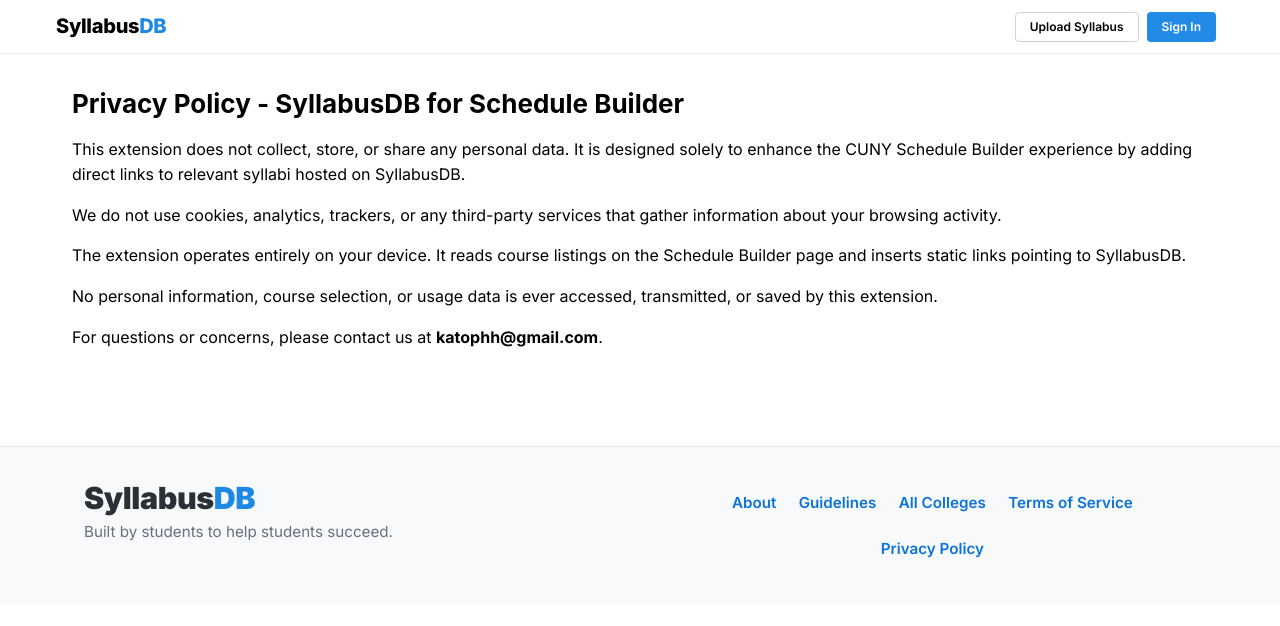
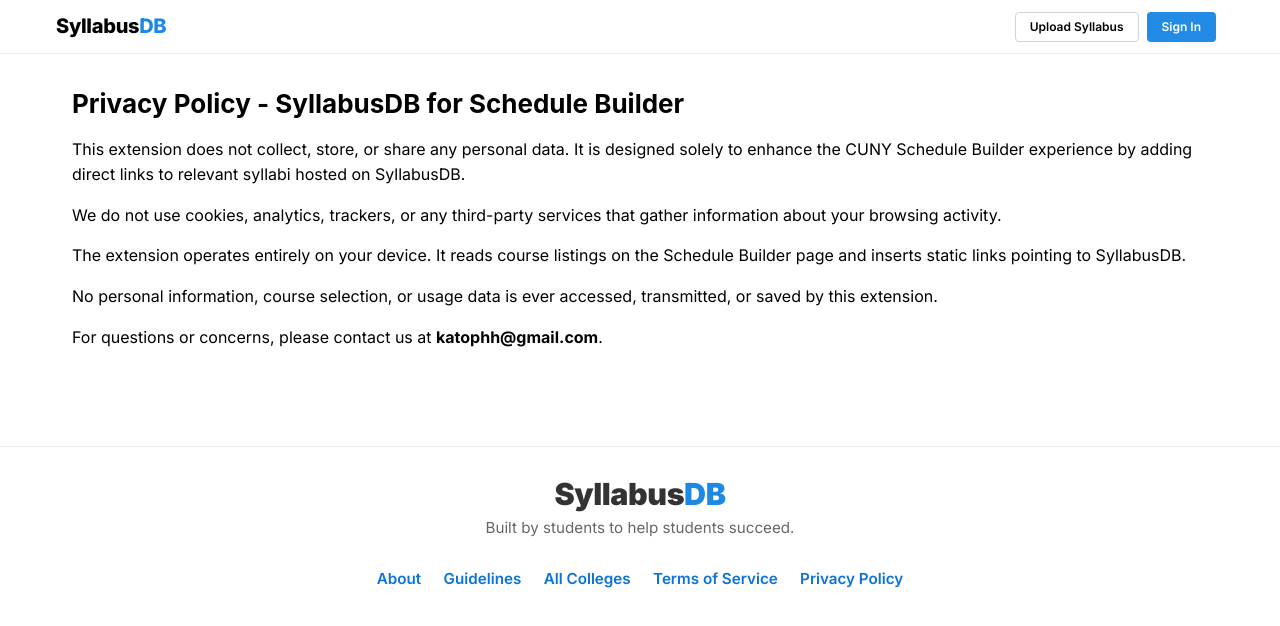
Before and after one commit to Nawang17/SyllabusDB, a React (Vite) app: page /extension-privacy-policy in a window 1280 px wide. Shown: the top 626 px of the page. Built offline with nearby package versions, Linux system fonts and the light colour scheme; no server answers.

Commit message:
Refactor Footer component styles for improved readability and consistency

```diff
--- a/src/pages/Footer/Footer.css
+++ b/src/pages/Footer/Footer.css
@@ -1,33 +1,9 @@
-/* Footer.css */
-:root {
-  --bg: #f8f9fa;
-  --text: #2b2f36;
-  --muted: #68707d;
-  --border: #e3e7ee;
-  --brand: #1e88e5;
-  --link: #0b73d9;
-  --link-hover: #065bb0;
-  --chip: #eef6ff;
-}
-
-@media (prefers-color-scheme: dark) {
-  :root {
-    --bg: #0f1115;
-    --text: #e7eaf1;
-    --muted: #aab1bd;
-    --border: #1a1f28;
-    --brand: #5aa8ff;
-    --link: #7db6ff;
-    --link-hover: #a6ccff;
-    --chip: #0f223a;
-  }
-}
-
+/* Footer.css — light theme only */
 .site-footer {
-  background: var(--bg);
-  color: var(--text);
+  background: #ffffff;
+  color: #333;
   margin-top: 4rem;
-  border-top: 1px solid var(--border);
+  border-top: 1px solid #eee;
 }
 
 .footer-inner {
@@ -35,15 +11,14 @@
   margin: 0 auto;
   padding: 2rem 1rem;
   display: grid;
-  gap: 1.25rem;
+  gap: 1rem;
   grid-template-columns: 1fr;
-  align-items: start;
+  text-align: center; /* keep centered on small screens */
 }
 
 @media (min-width: 768px) {
   .footer-inner {
-    grid-template-columns: 1.2fr 1fr auto;
-    padding: 2.25rem 1.25rem;
+    grid-template-columns: 1fr;
   }
 }
 
@@ -51,15 +26,16 @@
   font-size: 1.9rem;
   letter-spacing: -0.4px;
   line-height: 1;
+  font-family: Inter, Roboto, system-ui, -apple-system, Segoe UI, sans-serif;
 }
 
 .brand-accent {
-  color: var(--brand);
+  color: #1e88e5;
 }
 
 .tagline {
   margin-top: 0.4rem;
-  color: var(--muted);
+  color: #666;
   font-size: 0.95rem;
 }
 
@@ -68,74 +44,27 @@
   justify-content: center;
   gap: 0.9rem 1.2rem;
   flex-wrap: wrap;
-  padding: 0.25rem 0;
+  padding: 0.5rem 0 0;
 }
 
 .footer-links a {
-  color: var(--link);
+  color: #0b73d9;
   text-decoration: none;
   font-weight: 600;
   font-size: 0.95rem;
   padding: 0.25rem 0.1rem;
   border-radius: 8px;
   outline: none;
-  transition: color 160ms ease, background-color 160ms ease,
-    transform 120ms ease;
+  transition: color 150ms ease, background-color 150ms ease;
 }
 
 .footer-links a:hover {
-  color: var(--link-hover);
+  color: #065bb0;
   text-decoration: underline;
 }
 
 .footer-links a:focus-visible {
   text-decoration: none;
-  background: var(--chip);
-  box-shadow: 0 0 0 3px color-mix(in oklab, var(--brand) 25%, transparent);
+  background: #eef6ff;
+  box-shadow: 0 0 0 3px rgba(30, 136, 229, 0.25);
 }
-
-.footer-social {
-  display: flex;
-  justify-content: center;
-  gap: 0.6rem;
-}
-
-.icon-btn {
-  display: inline-flex;
-  align-items: center;
-  justify-content: center;
-  width: 38px;
-  height: 38px;
-  border-radius: 10px;
-  border: 1px solid var(--border);
-  color: var(--text);
-  background: transparent;
-  outline: none;
-  transition: transform 120ms ease, background 160ms ease,
-    border-color 160ms ease;
-}
-
-.icon-btn:hover {
-  transform: translateY(-1px);
-  background: var(--chip);
-  border-color: color-mix(in oklab, var(--brand) 35%, var(--border));
-}
-
-.icon-btn:focus-visible {
-  box-shadow: 0 0 0 3px color-mix(in oklab, var(--brand) 30%, transparent);
-}
-
-.footer-bottom {
-  display: flex;
-  gap: 0.6rem;
-  align-items: center;
-  justify-content: center;
-  color: var(--muted);
-  font-size: 0.9rem;
-  padding: 0.9rem 1rem 1.6rem;
-  border-top: 1px dashed var(--border);
-}
-
-.footer-bottom .dot {
-  opacity: 0.6;
-}
```
